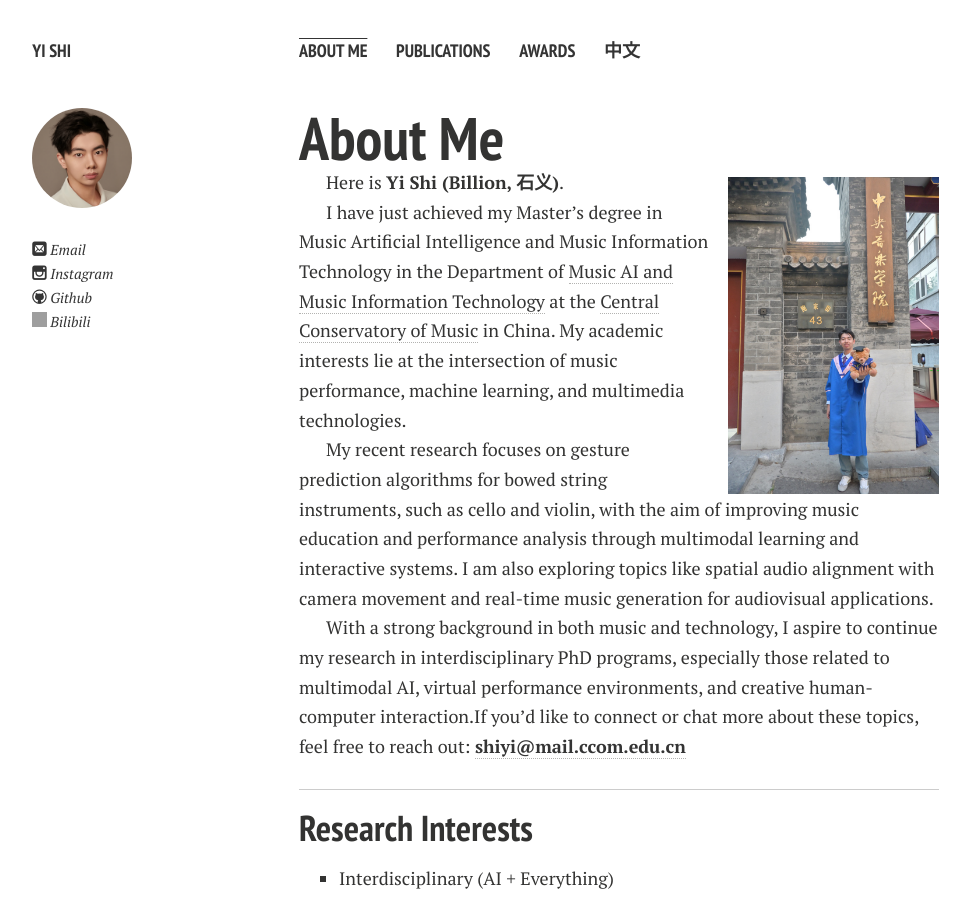
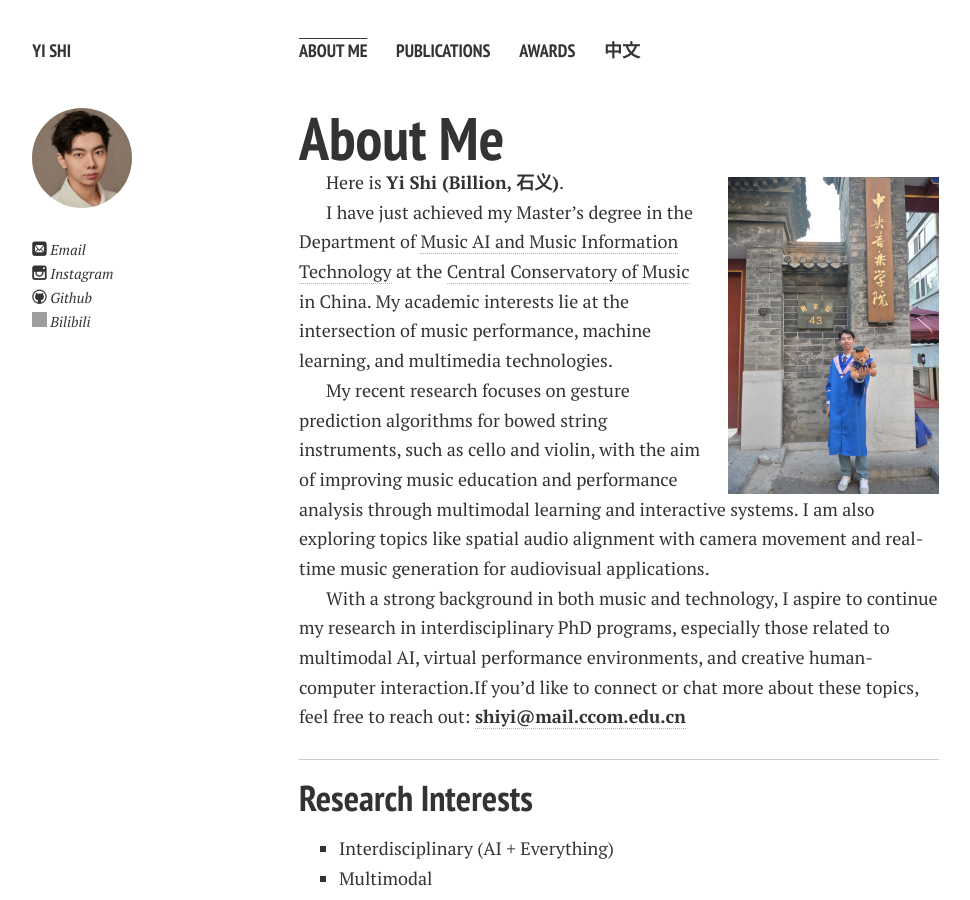
Before and after one commit to shiyi099/Billion.github.io, a Jekyll site: the page built from index.md, in a window 1280 px wide and 900 px high. Shown: the whole window, without its empty margins (21-991 px from the left). Built offline with Jekyll 4.4.1, drawn with Linux system fonts in a browser that asks for light colours; nearby versions of some CDN libraries; comment, search, counter and statistics services are not loaded; a style sheet for code colours, icons or effects is not loaded; our own code applies the rules of GitHub Pages for plain Markdown files; grey boxes are pictures that could not be loaded.

Commit message:
Update index.md

```diff
--- a/index.md
+++ b/index.md
@@ -8,7 +8,7 @@ layout: page
 
 Here is **Yi Shi (Billion, 石义)**.<br>
 
-I have just achieved my Master's degree in Music Artificial Intelligence and Music Information Technology in the Department of [Music AI and Music Information Technology](https://www.ccom.edu.cn/jgk/jxdw/ylrgznyylxxkjx.htm) at the [Central Conservatory of Music](https://zh.wikipedia.org/wiki/中央音乐学院) in China. My academic interests lie at the intersection of music performance, machine learning, and multimedia technologies.
+I have just achieved my Master's degree in the Department of [Music AI and Music Information Technology](https://www.ccom.edu.cn/jgk/jxdw/ylrgznyylxxkjx.htm) at the [Central Conservatory of Music](https://zh.wikipedia.org/wiki/中央音乐学院) in China. My academic interests lie at the intersection of music performance, machine learning, and multimedia technologies.
 
 My recent research focuses on gesture prediction algorithms for bowed string instruments, such as cello and violin, with the aim of improving music education and performance analysis through multimodal learning and interactive systems. I am also exploring topics like spatial audio alignment with camera movement and real-time music generation for audiovisual applications.
 
@@ -27,8 +27,6 @@ With a strong background in both music and technology, I aspire to continue my r
 
 ## News and Updates
 
--
-
-<br>
+- <br>
 
 <blockquote class="twitter-tweet"><p lang="en" dir="ltr">Thrilled to be an AAAI-UC Scholar at <a href="https://twitter.com/hashtag/AAAI24?src=hash&ref_src=twsrc%5Etfw">#AAAI24</a>, thanks to <a href="https://twitter.com/hashtag/AAAI?src=hash&ref_src=twsrc%5Etfw">#AAAI</a> & <a href="https://twitter.com/hashtag/GoogleExploreCSR?src=hash&ref_src=twsrc%5Etfw">#GoogleExploreCSR</a> for the sponsorship. Grateful for the knowledge gained and new friendships formed.<br><br>Wonderful trip in Vancouver. Looking forward to staying connected with all.<a href="https://twitter.com/hashtag/AAAI24?src=hash&ref_src=twsrc%5Etfw">#AAAI24</a> <a href="https://twitter.com/hashtag/Vancouver?src=hash&ref_src=twsrc%5Etfw">#Vancouver</a> <a href="https://twitter.com/hashtag/GoogleExploreCSR?src=hash&ref_src=twsrc%5Etfw">#GoogleExploreCSR</a> <a href="https://t.co/wUQUp8XlSM">pic.twitter.com/wUQUp8XlSM</a></p>— Hanlin CAI (seeking a PhD position 2025) (@lancecai2002) <a href="https://twitter.com/lancecai2002/status/1762210025173344260?ref_src=twsrc%5Etfw">February 26, 2024</a></blockquote> <script async src="https://platform.twitter.com/widgets.js" charset="utf-8"></script>
```
